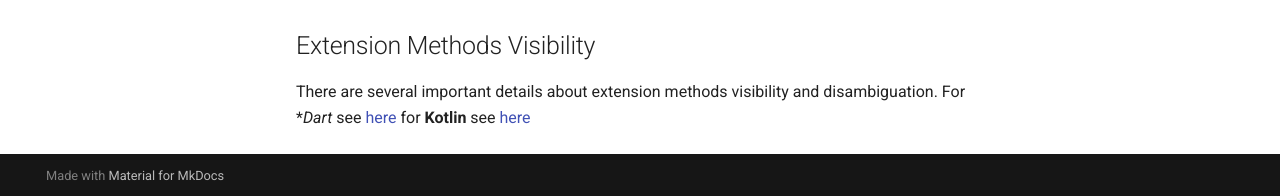
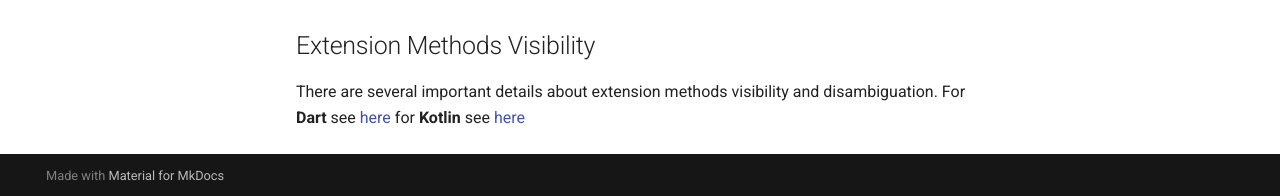
Before and after one commit to beyondeye/kotlin_is_dart, an MkDocs documentation site: the page built from docs/s07c_classes_extensions_methods.md, in a window 1280 px wide and 900 px high, scrolled down 853 px. Shown: the part 701-897 px from the top of the window. Built offline with MkDocs 1.6.1 and Material for MkDocs 9.7.7, drawn with Linux system fonts in a browser that asks for light colours; comment, search, counter and statistics services are not loaded.

Commit message:
fixed typo

```diff
--- a/docs/s07c_classes_extensions_methods.md
+++ b/docs/s07c_classes_extensions_methods.md
@@ -71,5 +71,5 @@ print ('BB'.wrappedWithA()); //ABBA
     static type at a compile time.
 
 ## Extension Methods Visibility
-There are several important details about extension methods visibility and disambiguation. For **Dart* see [here](https://dart.dev/guides/language/extension-methods#api-conflicts)
+There are several important details about extension methods visibility and disambiguation. For **Dart** see [here](https://dart.dev/guides/language/extension-methods#api-conflicts)
 for **Kotlin** see [here](https://kotlinlang.org/docs/extensions.html#scope-of-extensions)
```
